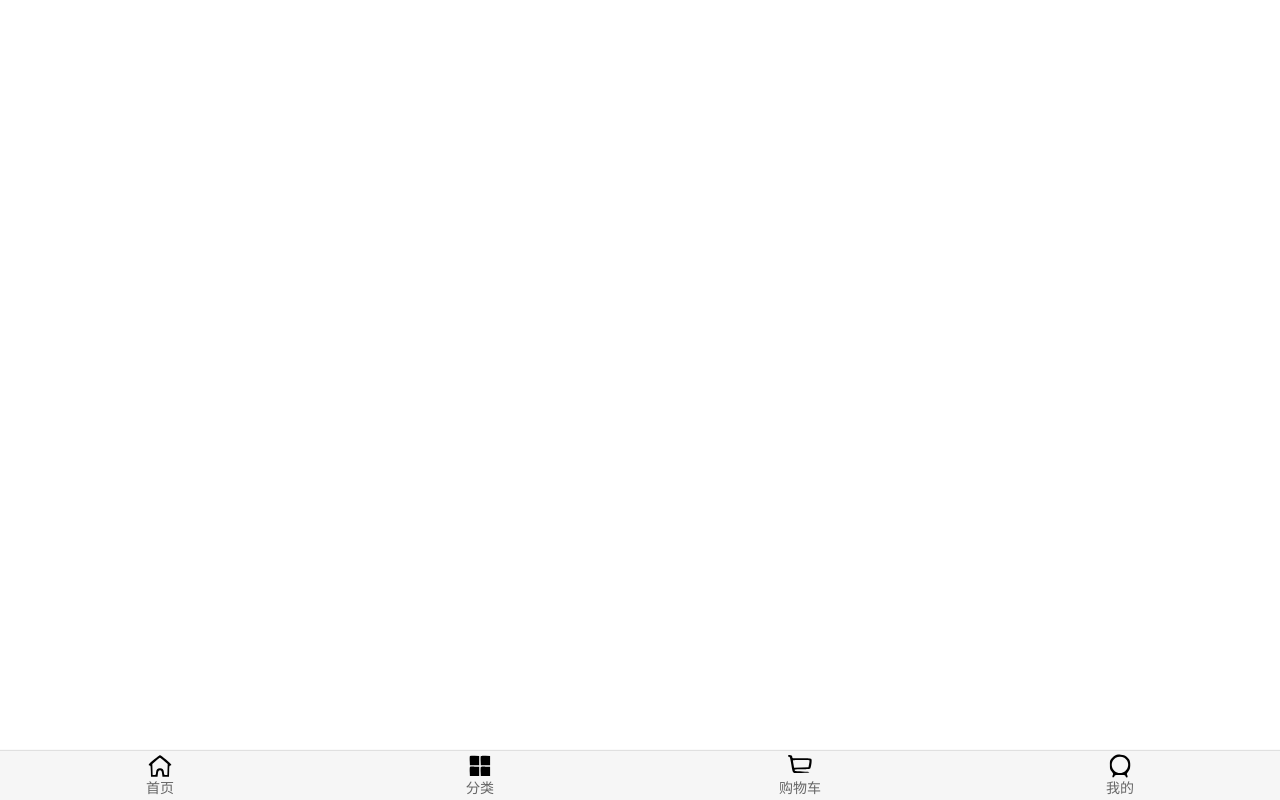
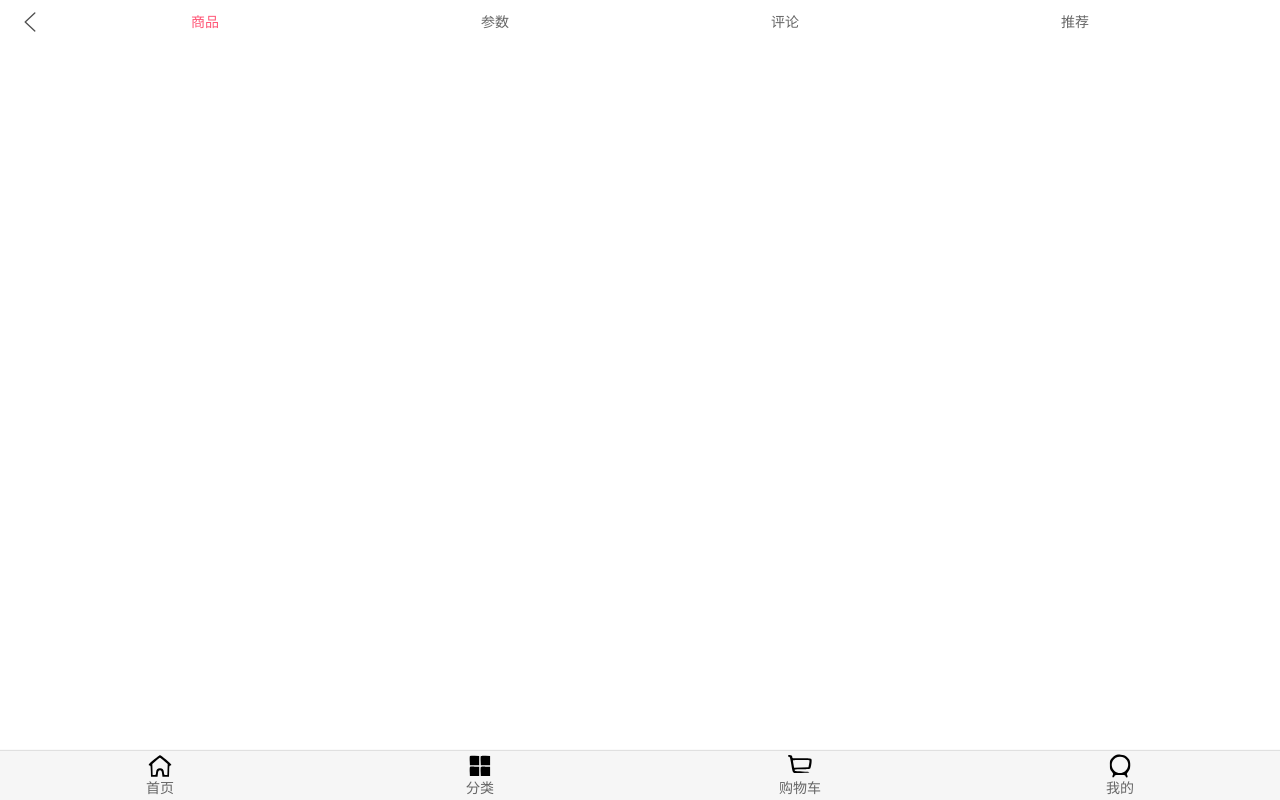
Before and after one commit to zyt19981201/mall, a Vue app: page /detail/1 in a window 1280 px wide. Built offline with nearby package versions, Linux system fonts and the light colour scheme.

Commit message:
实现详情页导航栏

```diff
--- a/src/App.vue
+++ b/src/App.vue
@@ -1,6 +1,8 @@
 <template>
   <div id="app">
-    <router-view />
+    <keep-alive>
+      <router-view />
+    </keep-alive>
     <main-tab-bar />
   </div>
 </template>
--- a/src/components/common/navbar/NavBar.vue
+++ b/src/components/common/navbar/NavBar.vue
@@ -18,7 +18,7 @@
   height: 44px;
   line-height: 44px;
   text-align: center;
-  box-shadow: 0 1px 1px rgb(100, 100, 0.1);
+  box-shadow: 0 0.1px 0.1px rgb(100, 100, 0.1);
 }
 .left,
 .right {
--- a/src/components/common/scroll/Scroll.vue
+++ b/src/components/common/scroll/Scroll.vue
@@ -57,6 +57,9 @@
     refresh() {
       this.scroll && this.scroll.refresh();
     },
+    getScrollY() {
+      return this.scroll ? this.scroll.y : 0;
+    },
   },
 };
 </script>
--- a/src/components/common/swiper/Swiper.vue
+++ b/src/components/common/swiper/Swiper.vue
@@ -50,7 +50,7 @@
 
         // 2.开启定时器
         this.startTimer();
-      }, 3000)
+      }, 200)
     },
     methods: {
 		  /**
--- a/src/components/content/goods/GoodsListItem.vue
+++ b/src/components/content/goods/GoodsListItem.vue
@@ -1,5 +1,5 @@
 <template>
-  <div class="goods-item">
+  <div class="goods-item" @click="itemClick">
     <img :src="goodsItem.show.img" alt="" @load="imageLoad" />
     <div class="goods-info">
       <p>{{ goodsItem.title }}</p>
@@ -24,6 +24,9 @@
     imageLoad() {
       // console.log("imageLoad");
       this.$bus.$emit("itemImageLoad");
+    },
+    itemClick() {
+      this.$router.push("/detail/" + this.goodsItem.iid);
     },
   },
 };
--- a/src/router/index.js
+++ b/src/router/index.js
@@ -1,16 +1,24 @@
 import Vue from 'vue'
 import Router from 'vue-router'
+
 const Home = () => import('views/home/Home.vue')
 const Category = () => import('views/category/Category.vue')
 const Cart = () => import('views/cart/Cart.vue')
 const Profile = () => import('views/profile/Profile.vue')
+const Detail = () => import('views/detail/Detail.vue')
+
+
+// 防止重复点击切换路由造成错误
+const originalPush = Router.prototype.push
+Router.prototype.push = function push(location) {
+  return originalPush.call(this, location).catch(err => err)
+}
 
 Vue.use(Router)
 
 export default new Router({
   mode: 'history',
-  routes: [
-    {
+  routes: [{
       path: '',
       redirect: '/home'
     },
@@ -29,6 +37,10 @@
     {
       path: '/profile',
       component: Profile
+    },
+    {
+      path: '/detail/:iid',
+      component: Detail
     }
   ]
 })
--- /dev/null
+++ b/src/views/detail/Detail.vue
@@ -0,0 +1,27 @@
+<template>
+  <div id="detail">
+    <detail-nav-bar />
+  </div>
+</template>
+
+<script>
+import DetailNavBar from "views/detail/childComps/DetailNavBar";
+
+export default {
+  name: "Detail",
+  components: {
+    DetailNavBar,
+  },
+  data() {
+    return {
+      iid: null,
+    };
+  },
+  created() {
+    this.iid = this.$route.params.iid;
+  },
+};
+</script>
+
+<style>
+</style>
--- /dev/null
+++ b/src/views/detail/childComps/DetailNavBar.vue
@@ -0,0 +1,60 @@
+<template>
+  <div>
+    <nav-bar>
+      <div slot="left" class="back" @click="backClick">
+        <img src="~assets/img/common/back.svg" alt="" />
+      </div>
+      <div slot="center" class="title">
+        <div
+          v-for="(title, index) in titles"
+          class="title-item"
+          :class="{ active: currentIndex === index }"
+          @click="titleClick(index)"
+        >
+          {{ title }}
+        </div>
+      </div>
+    </nav-bar>
+  </div>
+</template>
+
+<script>
+import NavBar from "components/common/navbar/NavBar";
+
+export default {
+  name: "DetailNavBar",
+  data() {
+    return {
+      titles: ["商品", "参数", "评论", "推荐"],
+      currentIndex: 0,
+    };
+  },
+  components: {
+    NavBar,
+  },
+  methods: {
+    titleClick(index) {
+      this.currentIndex = index;
+    },
+    backClick() {
+      this.$router.back();
+    },
+  },
+};
+</script>
+
+<style scoped>
+.title {
+  display: flex;
+  font-size: 14px;
+}
+.title-item {
+  flex: 1;
+}
+.active {
+  color: var(--color-high-text);
+}
+.back {
+  margin-top: 6px;
+}
+</style>
--- a/src/views/home/Home.vue
+++ b/src/views/home/Home.vue
@@ -67,6 +67,7 @@
       isShowBackTop: false,
       tabOffsetTop: 0,
       isTabFixed: false,
+      saveY: 0,
     };
   },
 
@@ -88,6 +89,13 @@
       // console.log(this.$refs.scroll.refresh);
       refresh();
     });
+  },
+  activated() {
+    this.$refs.scroll.scrollTo(0, this.saveY, 0);
+    this.$refs.scroll.refresh();
+  },
+  deactivated() {
+    this.saveY = this.$refs.scroll.getScrollY();
   },
 
   computed: {
```
